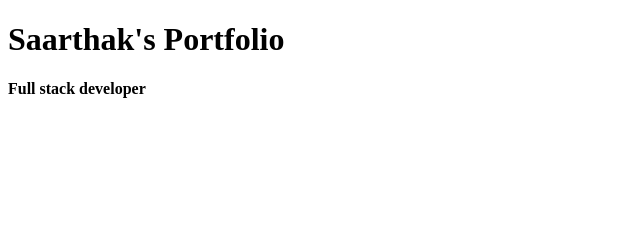
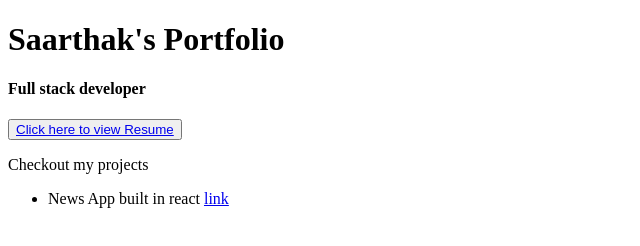
Before and after one commit to SaarthakDEV/Portfolio, a plain HTML site: page index.html in a window 1280 px wide. Shown: the whole page, without its empty margins (0-640 px from the left). Drawn offline with Linux system fonts and the light colour scheme.

Commit message:
Added resume button and project link (#2)

```diff
--- a/index.html
+++ b/index.html
@@ -3,10 +3,16 @@
 <head>
     <meta charset="UTF-8">
     <meta name="viewport" content="width=device-width, initial-scale=1.0">
-    <title>Document</title>
+    <title>Saarthak's Portfolio</title>
 </head>
 <body>
     <h1>Saarthak's Portfolio</h1>
     <h4>Full stack developer</h4>
+    <button><a href="./Saarthak Gupta Resume.pdf" target="_blank">Click here to view Resume</a></button>
+
+    <p>Checkout my projects</p>
+    <ul>
+        <li>News App built in react <a href="https://saarthakdev.github.io/News-App/#/" target="_blank">link</a></li>
+        </ul>
 </body>
 </html>
```
Also changed, not shown: 1 other file.
